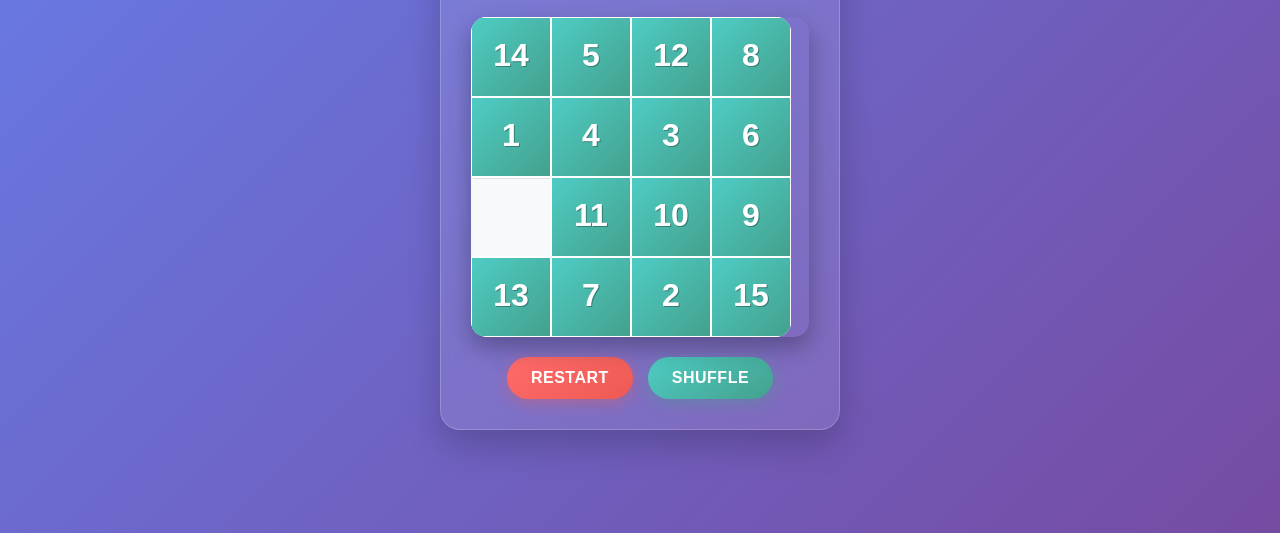
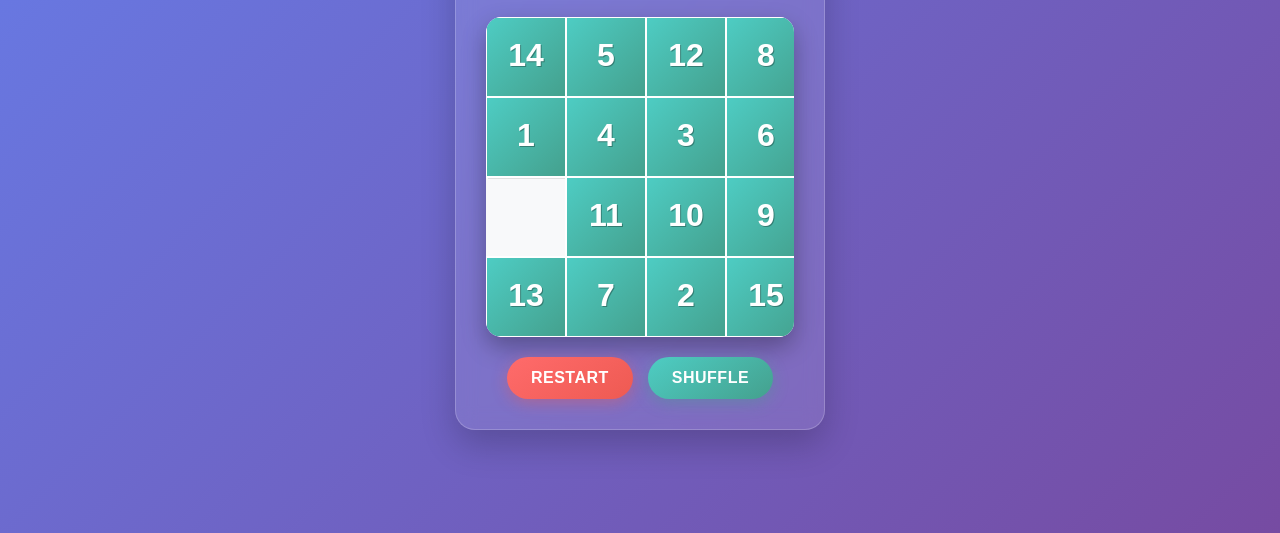
Before and after one commit to aaghaz370/mentora1, a plain HTML site: page puzzle1.html in a window 1280 px wide. Shown: the part 267-800 px from the top of the page. Drawn offline with Linux system fonts and the light colour scheme.

Commit message:
Updated content or bug fix

```diff
--- a/puzzle1.html
+++ b/puzzle1.html
@@ -30,7 +30,7 @@
             padding: 30px;
             box-shadow: 0 15px 35px rgba(0, 0, 0, 0.2);
             border: 1px solid rgba(255, 255, 255, 0.2);
-            max-width: 400px;
+            max-width: 370px;
             width: 100%;
         }
 
@@ -70,7 +70,7 @@
         }
 
         .game-board {
-            position: relative;
+            position: center;
             margin: 0 auto 20px;
             border-radius: 15px;
             overflow: hidden;
```
